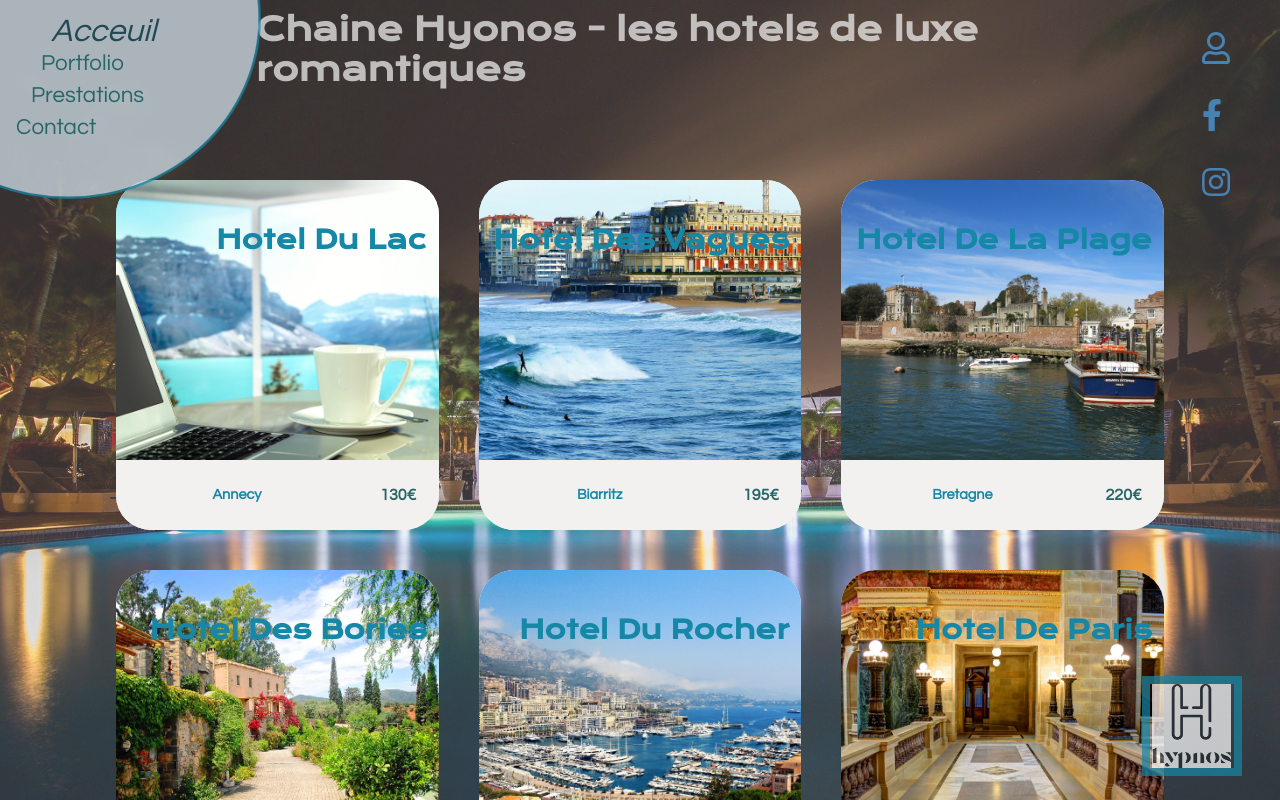
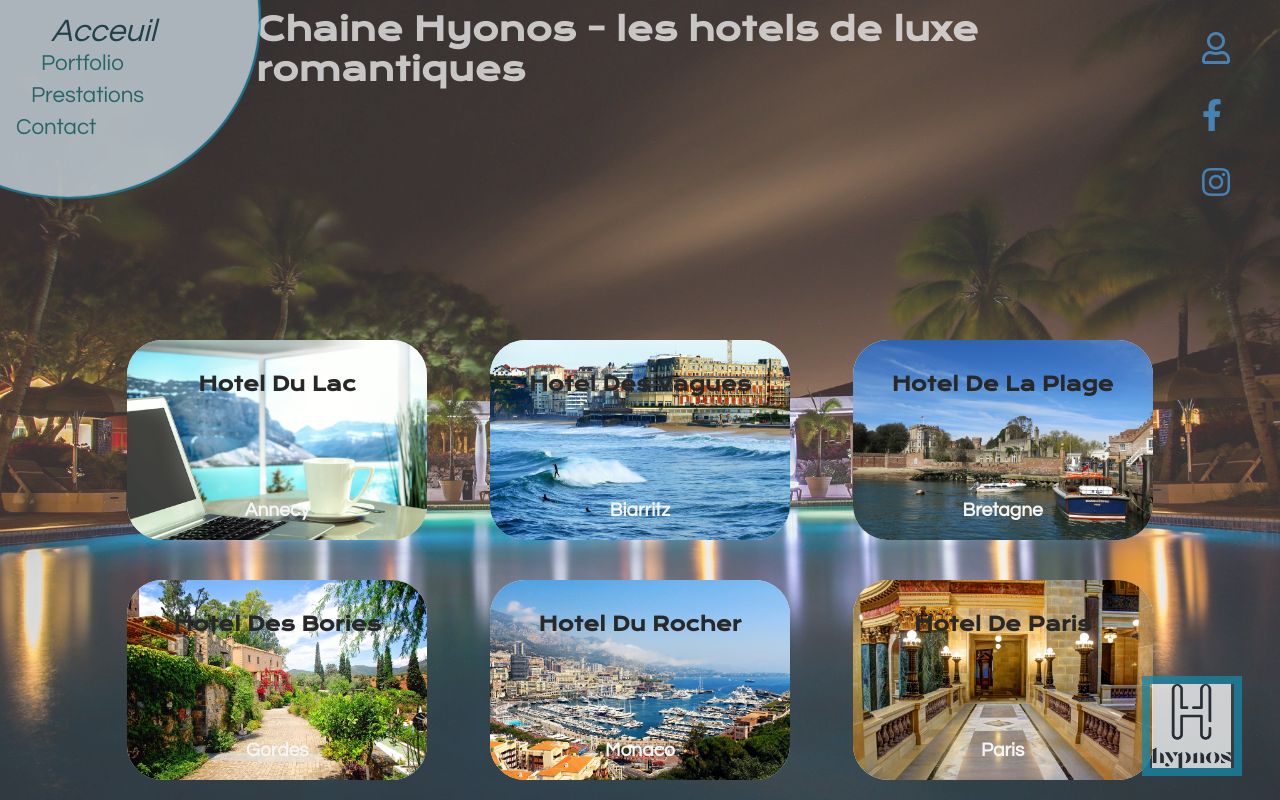
Before and after one commit to PhilouLaudun/gestion_hotel, a React (Create React App) app: page / in a window 1280 px wide. Shown: the top 800 px of the page. Built offline with nearby package versions, Linux system fonts and the light colour scheme.

Commit message:
Mise en place accueil: Fin mise en place des cartes

```diff
--- a/src/componants/Carte.js
+++ b/src/componants/Carte.js
@@ -1,19 +1,17 @@
 import React, { useState } from "react";
 import { DetailHotelData } from "../data/detailHotelData";
 
-const Carte = (props) => { // carte d'affichage des prestations
+const Carte = (props) => {
+  // carte d'affichage des prestations
   const [currentCard] = useState(DetailHotelData); // tableau de cartes à afficher, fichier externe en json
-  const carte = currentCard[props.carteNumber];// tableau contenant la carte à afficher, index passé en props
+  const carte = currentCard[props.carteNumber]; // tableau contenant la carte à afficher, index passé en props
 
   return (
     <div className="card">
-      <img src={carte.img} alt={carte.title} />
-      <h1>{carte.title} </h1>
-      <div className="card-text">
-        <h3>
-          <div>{carte.infos}</div>
-        </h3>
-        <h2>{carte.prix}</h2>
+        <img src={carte.img} alt={carte.title} />
+      <div className="card_content">
+        <h1>{carte.title}</h1>
+        <h2>{carte.infos}</h2>
       </div>
     </div>
   );
--- a/src/pages/Home.js
+++ b/src/pages/Home.js
@@ -26,6 +26,7 @@ const Home = () => {
             <Carte carteNumber={3} />
             <Carte carteNumber={4} />
             <Carte carteNumber={5} />
+            <Carte carteNumber={6} />
           </div>
         </div>
       </div>
--- a/src/style/componants/_card.scss
+++ b/src/style/componants/_card.scss
@@ -1,10 +1,11 @@
 // style composant card
 .card {
   // definition de l'affichage de la carte et des dimensions en largeur maximale et minimale
+  display: flex;
   flex: 1 0 25%;
   min-width: 260px;
-  max-width: 400px;
-  height: 350px;
+  max-width: 300px;
+  height: 200px;
   background: $color-1;
   border-radius: 35px;
   margin: 20px;
@@ -12,6 +13,7 @@
   align-items: center;
   justify-content: center;
   overflow: hidden;
+
   //animation au survol de la souris
   &:hover {
     border: thick double $color-6;
@@ -25,75 +27,57 @@
   }
   // style de la photo
   img {
+    position: absolute;
+    top:0;
+    left: 0;
     width: 100%;
-    height: 80%;
+    height: 100%;
+    grid-area: a;
     object-fit: cover;
     object-position: top;
+    z-index: 0;
   }
 
+
+  .card_content {
+    position: absolute;
+    display: grid;
+    z-index: 1;
+
+    width: 100%;
+    height: 100%;
+    grid-template-columns: 100%;
+    grid-template-rows: 80% 20%;
+    grid-template-areas:
+    "a"
+    "b";
+
+
   h1 {
+    grid-area: a;
     position: absolute;
-    top: 10px;
-    right: 10px;
-    text-align: end;
-    padding-right: 2px;
-    color: $color-2;
-    font-size: 1.6rem;
+    top: 20%;
+    color: $black;
+    font-size: 1.2rem;
     font-weight: 800;
-    width: 98%;
+    width: 100%;
+    height: 100%;
     animation: apparition 2s;
   }
-  .card-text {
-    // style de la zone d'affichage du texte et définition de la grille d'affichage
-    position: absolute;
-    bottom: 0px;
-    width: 100%;
-    background: $white;
-    display: grid;
-    grid-template-columns: 75% 25%;
-    grid-template-rows: 70px;
-    grid-template-areas: "a b";
+
 
     // définition du style du texte d'information et animation au chargement de la page
+
     h2 {
       grid-area: b;
-      display: flex;
-      color: $color-4;
-      align-items: center;
-      justify-content: center;
-      font-size: 1.5rem;
+      position:absolute;
+      top:0;
+      padding: 0;
+      color: $color-1;
+      font-size: 1.2rem;
+      height: 100%;
+      width: 100%;
       text-align: center;
-      height: 100%;
-      animation: apparition 4s;
-
-      @media screen and (min-width: 1060px) and (max-width: 1300px) {
-        font-size: 1rem;
-      }
-      @media screen and (max-width: 1060px) {
-        font-size: 1.2rem;
-      }
-
-      @keyframes apparition {
-        from {
-          transform: scale(0);
-        }
-        to {
-          transform: scale(1);
-        }
-      }
-    }
-    // définition du style du prix et animation au chargement de la page
-    h3 {
-      grid-area: a;
-      display: flex;
-      color: $color-2;
-      font-size: 0.9rem;
-      padding: 10px;
-      height: 100%;
-      align-items: center;
-      justify-content: center;
-      text-align: center;
-
       animation: deroul 2s;
       animation-iteration-count: 1;
       @keyframes deroul {
@@ -106,4 +90,4 @@
       }
     }
   }
-}
+  }
--- a/src/style/pages/_home.scss
+++ b/src/style/pages/_home.scss
@@ -1,5 +1,6 @@
 // style page Accueil
 .home {
+  overflow: scroll;
   //on se cale sur l'ensemble du viewport et definit la largeur minimale à 400px
   height: 100vh;
   width: 100vw;
@@ -72,7 +73,7 @@
     // mise en forme des éléments àafficher
     .main-content {
       position: absolute;
-    top: 20%;
+    top: 40%;
     left: 10%;
     right: 10%;
     width: 85%;
@@ -83,7 +84,7 @@
       justify-items: center;
       text-align: center;
       color: $color-1;
-      line-height: 100px;
+
       width: 85%;
       left: 0;
       right: 0;
```
